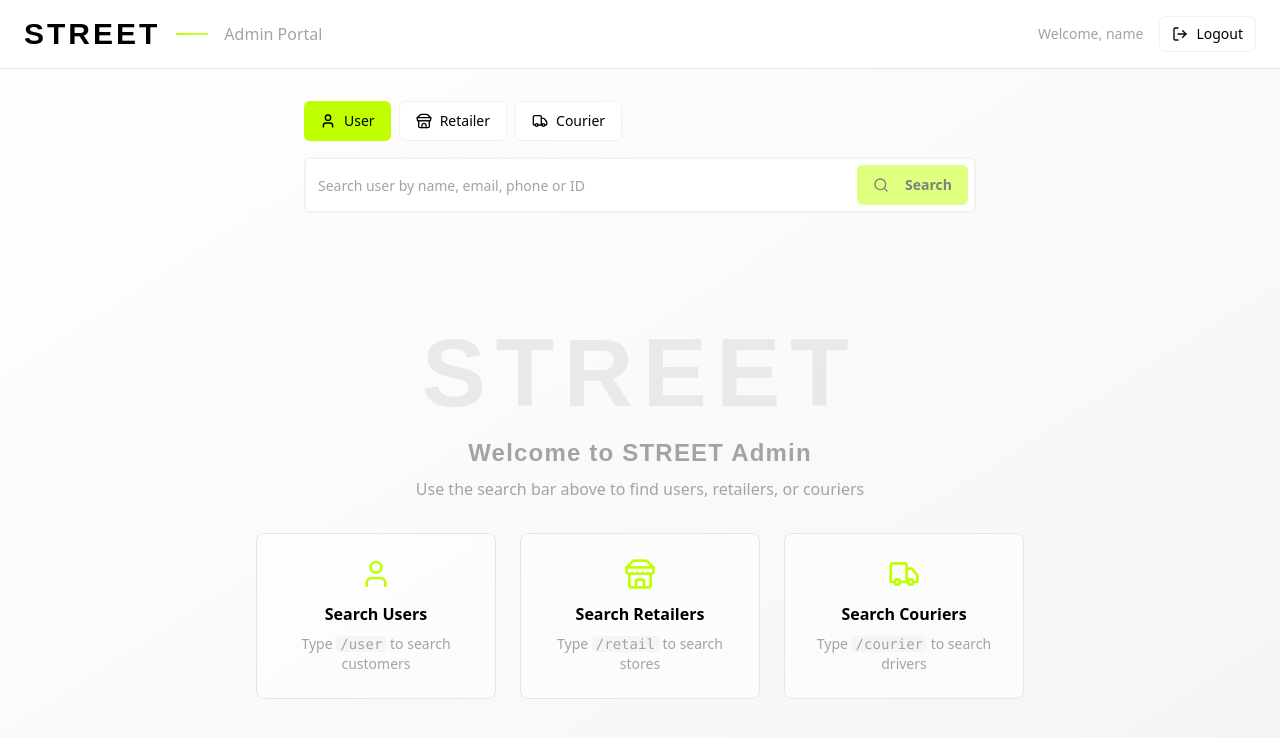
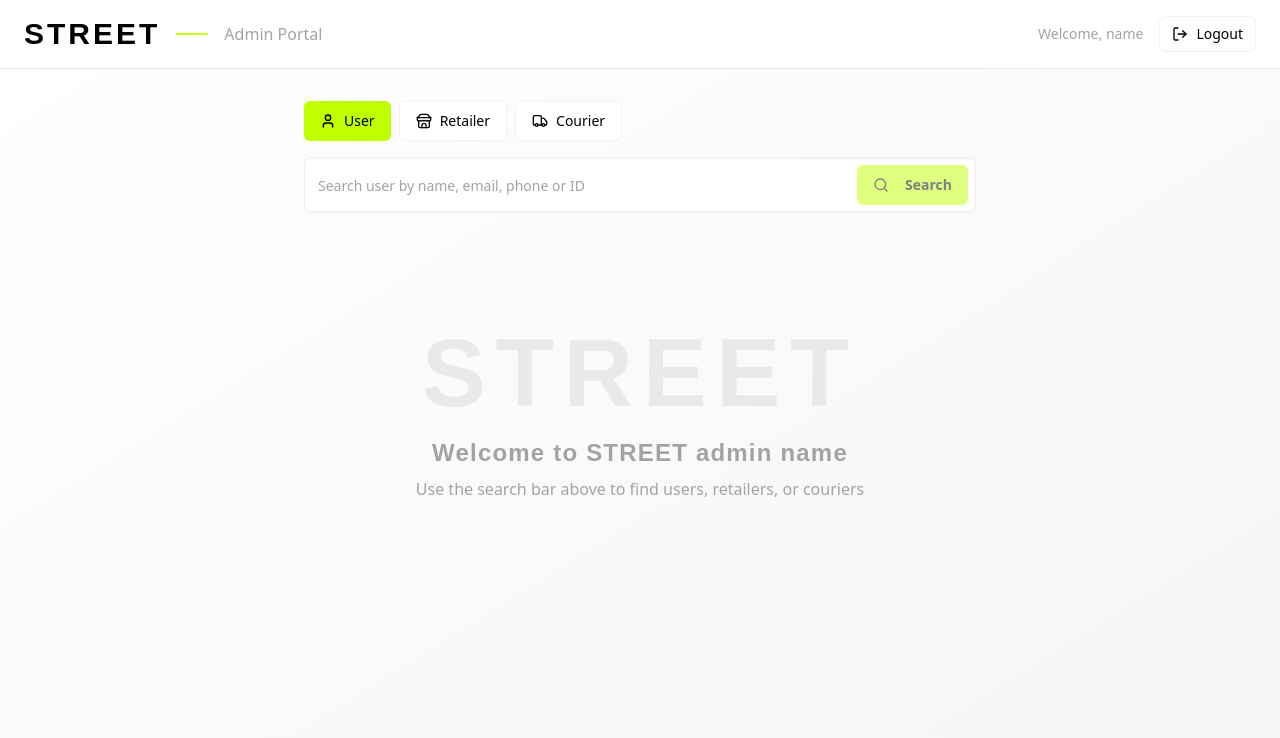
Before and after one commit to STREET-Technologies/street-admin-portal, a React (Vite) app: page / in a window 1280 px wide. Both pictures are taken after typing "name@example.com", "Sample123" into the empty fields and a click on the button "Sign In". Shown: the top 738 px of the page. Built offline with nearby package versions, Linux system fonts and the light colour scheme; a web font is replaced by a local one.

Commit message:
Add welcome message and user info

```diff
--- a/src/components/AdminDashboard.tsx
+++ b/src/components/AdminDashboard.tsx
@@ -186,28 +186,8 @@ export function AdminDashboard({ onLogout, currentUser }: AdminDashboardProps) {
         {!searchResults && (
           <div className="text-center py-20">
             <div className="street-logo text-8xl text-muted-foreground/20 mb-4">STREET</div>
-            <h2 className="street-title text-2xl text-muted-foreground mb-2">Welcome to STREET Admin</h2>
+            <h2 className="street-title text-2xl text-muted-foreground mb-2">Welcome to STREET admin {currentUser}</h2>
             <p className="text-muted-foreground mb-8">Use the search bar above to find users, retailers, or couriers</p>
-
-            <div className="grid grid-cols-1 md:grid-cols-3 gap-6 max-w-3xl mx-auto">
-              <div className="p-6 rounded-lg border bg-white/50 backdrop-blur-sm">
-                <User className="w-8 h-8 text-primary mx-auto mb-3" />
-                <h3 className="font-semibold mb-2">Search Users</h3>
-                <p className="text-sm text-muted-foreground">Type <code className="bg-muted px-1 rounded">/user</code> to search customers</p>
-              </div>
-
-              <div className="p-6 rounded-lg border bg-white/50 backdrop-blur-sm">
-                <Store className="w-8 h-8 text-primary mx-auto mb-3" />
-                <h3 className="font-semibold mb-2">Search Retailers</h3>
-                <p className="text-sm text-muted-foreground">Type <code className="bg-muted px-1 rounded">/retail</code> to search stores</p>
-              </div>
-
-              <div className="p-6 rounded-lg border bg-white/50 backdrop-blur-sm">
-                <Truck className="w-8 h-8 text-primary mx-auto mb-3" />
-                <h3 className="font-semibold mb-2">Search Couriers</h3>
-                <p className="text-sm text-muted-foreground">Type <code className="bg-muted px-1 rounded">/courier</code> to search drivers</p>
-              </div>
-            </div>
           </div>
         )}
       </div>
```
